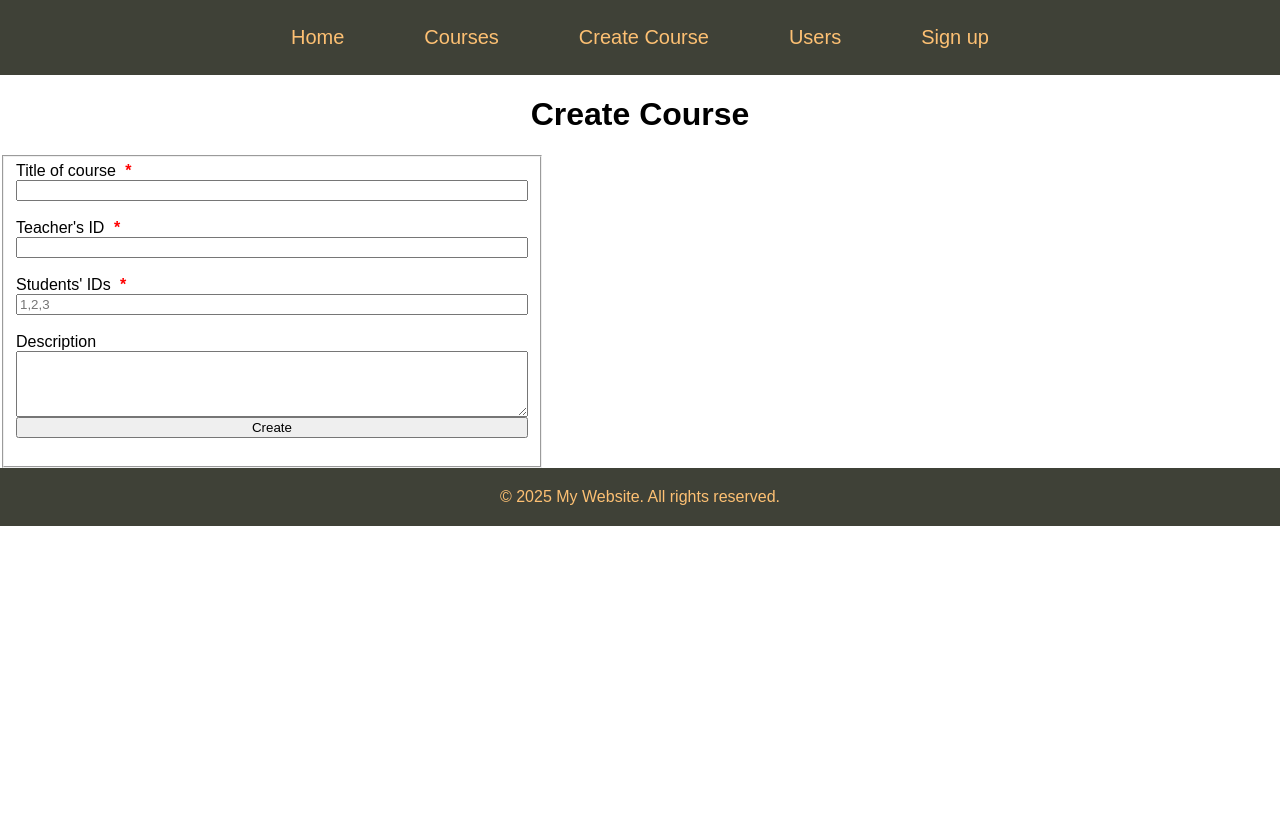
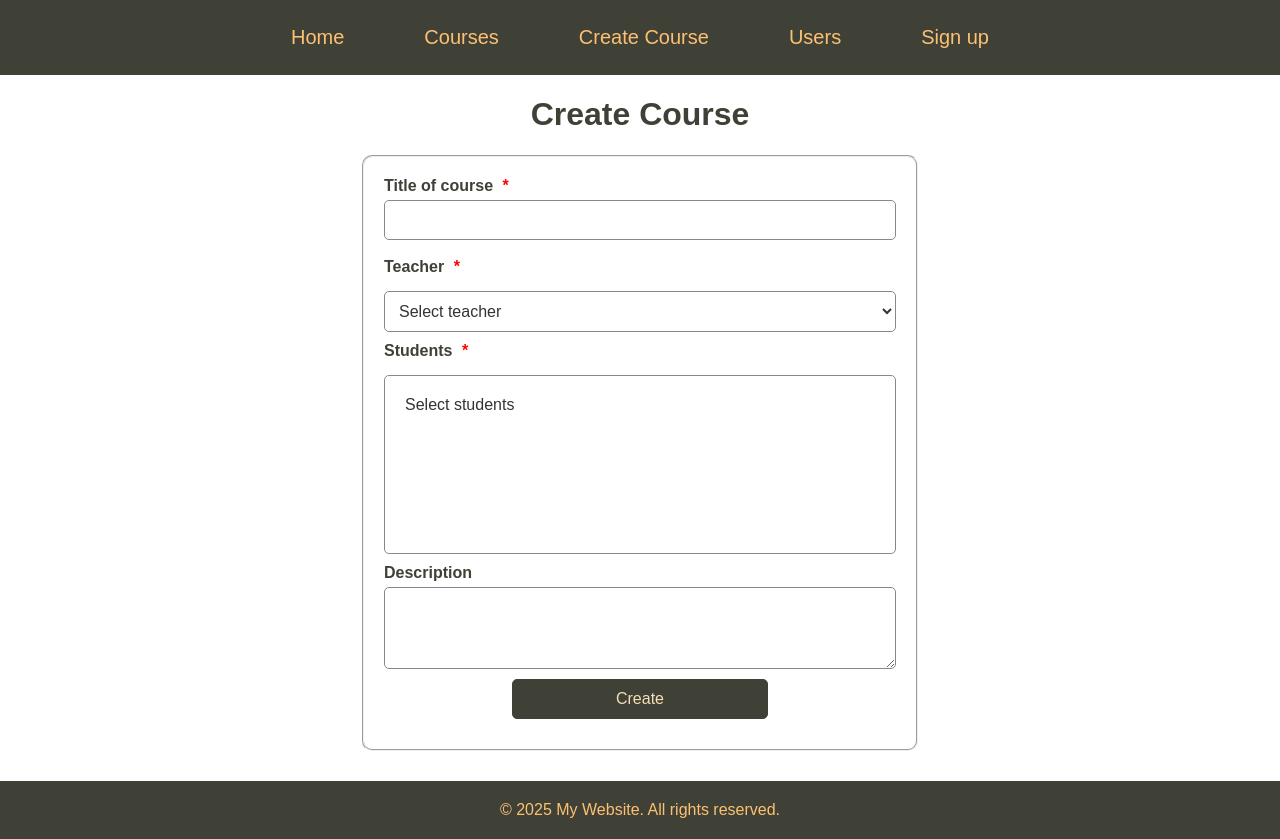
Before and after one commit to jafaul/homework, a Flask app: page /courses/create/ in a window 1280 px wide. Before the commit the page ends 526 px from the top, so only its background shows below. Run offline with Flask 3, Linux system fonts and the light colour scheme; some libraries are stand-ins or nearby versions.

Commit message:
add templates

```diff
--- a/flask_project/app/routers.py
+++ b/flask_project/app/routers.py
@@ -64,7 +64,7 @@
     ]
 
     return render_template(
-        "register.html", title="Sign Up", fields=fields, submit_name="Sign Up", menu=get_menu())
+        "input_form.html", title="Sign Up", fields=fields, submit_name="Sign Up", menu=get_menu())
 
 
 @app.route("/users/", methods=["GET"])
@@ -105,14 +105,17 @@
         body = request.form
         print(body)
         with Session(engine) as session:
+            students = body.get("students", [])
+            students_ids = [int(student.split('.', maxsplit=1)[0]) for student in students]
+
+            teacher_id = int(body["teacher"].split(".", maxsplit=1)[0])
+
             course = Course(
-                teacher_id=int(body["teacher_id"]),
+                teacher_id=int(teacher_id),
                 title=body["title"],
                 description=body["description"],
             )
-            students_ids = [
-                int(student_id.strip()) for student_id in body.get("students_ids", []).split(",")
-            ]
+
             if students_ids:
                 students = session.query(User).filter(User.id.in_(students_ids)).all()
                 course.students = students
@@ -123,15 +126,31 @@
 
         return redirect(f"/courses/{course_id}", 302)
 
+    with Session(engine) as session:
+        users = session.query(User).all()
+        users_for_web = [
+            str(user.id) + "." + str(user.name) + " " + str(user.surname) for user in users
+        ]
 
     fields = [
         {"title": "Title of course", "type": "text", "name": "title", "is_required": True},
-        {"title": "Teacher's ID", "type": "text", "name": "teacher_id", "is_required": True},
-        {"title": "Students' IDs", "type": "text", "name": "students_ids", "is_required": True, "placeholder": "1,2,3"},
+        {
+            "title": "Teacher", "type": "list", "name": "teacher", "is_required": True,
+            "options": users_for_web, "multiple": False
+        },
+        {
+            "title": "Students", "type": "list", "name": "students", "is_required": True,
+            "placeholder": "Select students", "options": users_for_web, "multiple": True
+        },
         {"title": "Description", "type": "text", "name": "description", "is_required": False},
     ]
     return render_template(
-        "create_course.html", title="Create Course", fields=fields, submit_name="Create", menu=get_menu())
+        "create_course.html",
+        title="Create Course",
+        fields=fields,
+        submit_name="Create",
+        menu=get_menu()
+    )
 
 
 @app.route("/courses/<int:course_id>/", methods=["GET"])
@@ -195,20 +214,25 @@
             lecture = Lecture(
                 course_id=course_id,
                 title=body["title"],
-                description=body["description"],
+                description=body.get("description", ""),
             )
             session.add(lecture)
             session.commit()
 
         return redirect(f"/courses/{course_id}/", code=302)
-    return """
-        <form method="POST">
-            Title:        <input type="text" name="title" /> <br>
-            Description:  <input type="text" name="description" /> <br>
 
-            <input type="submit" value="CREATE" /> <br>
-        </form>
-     """
+
+    fields = [
+        {"title": "Lecture Title", "type": "text", "name": "title", "is_required": True},
+        {"title": "Description", "type": "text", "name": "description", "is_required": False}
+    ]
+    return render_template(
+        "input_form.html",
+        title="Add Lecture",
+        fields=fields,
+        submit_name="Add",
+        menu=get_menu()
+    )
 
 
 @app.route("/courses/<int:course_id>/tasks/", methods=["GET", "POST"])
@@ -217,6 +241,7 @@
         body = request.form
         with Session(engine) as session:
             task = Task(
+                title=body["title"],
                 course_id=course_id,
                 description=body["description"],
                 max_mark=int(body["max_mark"]),
@@ -226,16 +251,25 @@
             session.commit()
 
         return redirect(f"/courses/{course_id}", code=302)
+    default_date = (datetime.now().today() + timedelta(days=7)).strftime("%Y-%m-%d")
 
-    default_date = (datetime.now().today() + timedelta(days=7)).strftime("%Y-%m-%d")
-    return f"""
-        <form method="POST">
-            Description:  <input type="text" name="description" /> <br>
-            Max mark:  <input type="number" name="max_mark" max="200" value="5" /> <br>
-            Deadline:  <input type="date" name="deadline" value="{default_date}" /> <br>
-            <input type="submit" value="UPDATE" /> <br>
-        </form>
-     """
+    fields = [
+        {"title": "Title", "type": "text", "name": "title", "is_required": True},
+        {"title": "Description", "type": "text", "name": "description", "is_required": False},
+        {
+            "title": "Max mark", "type": "number", "name": "max_mark", "is_required": True,
+            "max": 200, "min": 5, "default_value": 5
+        },
+        {"title": "Deadline", "type": "date", "name": "deadline", "is_required": True, "default_value": default_date},
+
+    ]
+    return render_template(
+        "input_form.html",
+        title="Add Task",
+        fields=fields,
+        submit_name="Add",
+        menu=get_menu()
+    )
 
 
 @app.route(
@@ -254,6 +288,28 @@
             session.commit()
 
         return redirect(f"/courses/{course_id}/", code=302)
+
+    with Session(engine) as session:
+        users = session.query(User).options(joinedload(User.courses_as_student)).filter(Course.id == course_id).all()
+        users_for_web = [
+            str(user.id) + "." + str(user.name) + " " + str(user.surname) for user in users
+        ]
+        print(users_for_web)
+
+    fields = [
+        {"title": "Student's answer", "type": "text", "name": "description", "is_required": True},
+        {
+            "title": "Student name", "type": "list", "name": "student", "is_required": True,
+            "options": users_for_web, "multiple": False
+        },
+    ]
+    return render_template(
+        "input_form.html",
+        title="Send a homework",
+        fields=fields,
+        submit_name="Send",
+        menu=get_menu()
+    )
 
     return """
         <form method="POST">
--- a/flask_project/app/static/css/styles.css
+++ b/flask_project/app/static/css/styles.css
@@ -17,6 +17,8 @@
     white-space: normal;
     overflow-wrap: break-word;
     word-break: break-word;
+    color: #3f4137;
+
 }
 
 a {
@@ -91,10 +93,6 @@
   flex-direction: column;
 }
 
-fieldset#input-default-form{
-    width: 40%;
-    background-color: white;
-}
 
 fieldset.sub-course-info {
     background-color: #f5f5f5;
@@ -273,3 +271,121 @@
     width: 200px;
     margin: 0 auto;
 }
+
+
+
+/* General form container */
+#input-default-form {
+    background-color: white; /* Light beige background */
+    padding: 20px;
+    border-radius: 10px;
+    width: 40%;
+    margin: 0 auto;
+    margin-bottom: 30px;
+}
+
+
+/* Label styling */
+label {
+    display: block;
+    font-weight: bold;
+    color: #3f4137; /* Dark grey */
+    margin-bottom: 5px;
+}
+
+h1 {
+     color: #3f4137;
+}
+
+.required {
+        color: red;
+        font-size: 1em;
+        font-weight: bold;
+        margin-left: 5px;
+}
+
+input, textarea {
+    width: 100%;
+    padding: 10px;
+    border: 1px solid #888888;
+    border-radius: 5px;
+    font-size: 1em;
+    background-color: #fff;
+    color: #333333;
+    box-sizing: border-box;
+}
+
+input:focus, textarea:focus {
+    outline: none;
+    border-color: #fdc073;
+}
+
+
+#submit-btn {
+    width: 50%;
+    margin: 10px auto;
+    display: block;
+}
+
+#submit-btn:hover {
+    background-color: #55524d;
+    border-color: #55524d;
+}
+
+#submit-btn:active {
+    background-color: #20221d;
+    border-color: #20221d;
+}
+
+textarea {
+    resize: vertical;
+}
+
+/* Optional: Error messages */
+.error {
+    color: #fda83d;
+    font-size: 0.9em;
+}
+
+select {
+    margin: 10px auto;
+    width: 100%;
+    padding: 10px;
+    border: 1px solid #888888;
+    border-radius: 5px;
+    font-size: 1em;
+    background-color: #fff;
+    color: #333333;
+    box-sizing: border-box;
+}
+
+select:focus {
+    outline: none;
+    border-color: #fdc073;
+    background-color: #fff;
+}
+option {
+    padding: 10px;
+    font-size: 1em;
+    color: #333333;
+    background-color: #ffffff;
+}
+
+select option:hover {
+    background-color: #fdc073;
+    color: #000;
+}
+
+select[multiple] {
+    height: auto;
+    overflow-y: auto; /* Enable scrolling for many options */
+}
+select option:hover {
+    background-color: #fdc073;
+    color: #000;
+    border: 1px solid #f5a623; /* Optional border to visually separate selected options */
+}
+
+option:focus {
+    color: #3f4137;
+}
--- a/flask_project/app/templates/create_course.html
+++ b/flask_project/app/templates/create_course.html
@@ -1 +1 @@
-{% include 'register.html' %}
+{% include 'input_form.html' %}
--- a/flask_project/app/templates/dialogs.html
+++ b/flask_project/app/templates/dialogs.html
@@ -1,3 +1,15 @@
+
+{% macro add_button(url, method, text, id="") %}
+    {% if url %}
+     <form action="{{ url }}" method="{{ method }}">
+     {% else %}
+     <form>
+     {% endif %}
+        <button type="submit" class="btn btn-primary" id="{{ id }}">{{ text }}</button>
+    </form>
+{% endmacro %}
+
+
 {% macro input_form(fields, submit_name='Submit') -%}
 <fieldset id="input-default-form">
     <form method="post">
@@ -9,32 +21,43 @@
                 {% endif %}
             </label>
 
-            {% if field.name != "description" %}
+            {% if field.name == "description" %}
+                {{ render_textarea(field) }}
+            {% elif field.type == "list" %}
+                {{ render_list(field) }}
+            {% else %}
                 {{ render_field(field) }}
-            {% else %}
-                {{ render_textarea(field) }}
             {% endif %}
         {% endfor %}
-
-        <input type="submit" value="{{ submit_name }}" /> <br>
+        {{ add_button('', 'get', submit_name, id='submit-btn') }}
     </form>
 </fieldset>
 
-<style>
-    .required {
-        color: red;
-        font-size: 1em;
-        font-weight: bold;
-        margin-left: 5px;
-    }
-</style>
 {%- endmacro %}
+
+{% macro render_list(field) %}
+    <select class="form-select" name="{{ field.name }}"
+            {% if field.multiple %} multiple {% endif %}
+            {% if field.is_required %} required {% endif %}>
+        <option disabled selected>Select {{ field.name }}</option>
+        {% for field_option in field.options %}
+            {% set value_name = field_option.split(".", 1)[0] %}
+            <option value="{{ value_name }}" id="options">{{ field_option }}</option>
+        {% endfor %}
+
+    </select>
+
+{% endmacro %}
+
 
 {% macro render_field(field) %}
     <input class="form-field"
            id="{{ field.name }}"
            type="{{ field.type }}"
            name="{{ field.name }}"
+           {% if field.default_value %} value="{{ field.default_value }}" {% endif %}
+           {% if field.max %} max="{{ field.max }}" {% endif %}
+           {% if field.min %} min="{{ field.min }} {% endif %}"
            {% if field.is_required %}required{% endif %}
            {% if field.placeholder %}placeholder="{{ field.placeholder }}"{% endif %} />
     <br>
@@ -49,10 +72,3 @@
 {% macro add_link_img() %}
         <img src="../static/url.jpg" alt="" style="width:10px; background: none; margin-top: -20px; ">
 {% endmacro %}
-
-
-{% macro add_button(url, method, text, id="") %}
-     <form action="{{ url }}" method="{{ method }}">
-        <button type="submit" class="btn btn-primary" id="{{ id }}">{{ text }}</button>
-    </form>
-{% endmacro %}
--- a/flask_project/app/templates/register.html
+++ b/flask_project/app/templates/input_form.html
@@ -9,7 +9,6 @@
 
     {{ input_form(fields, submit_name=submit_name) }}
 
-
 {% endblock content %}
 
 {% block footer %} {{ super() }} {%  endblock footer %}
```
Also changed, not shown: flask_project/app/templates/course.html (+11 -8 lines).
